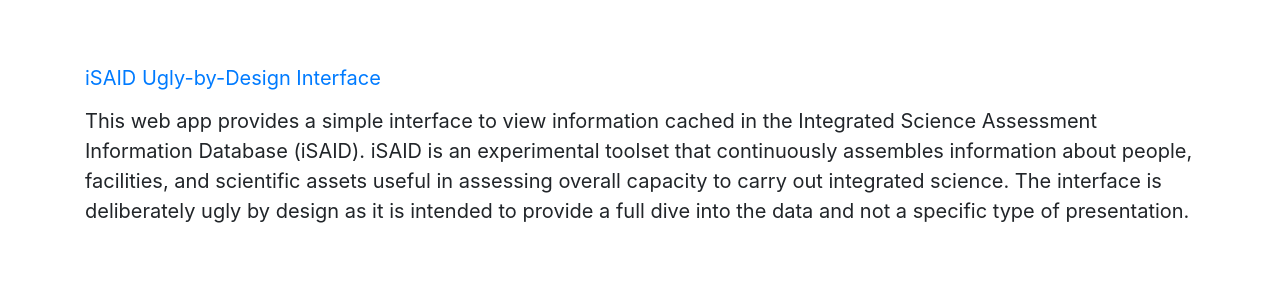
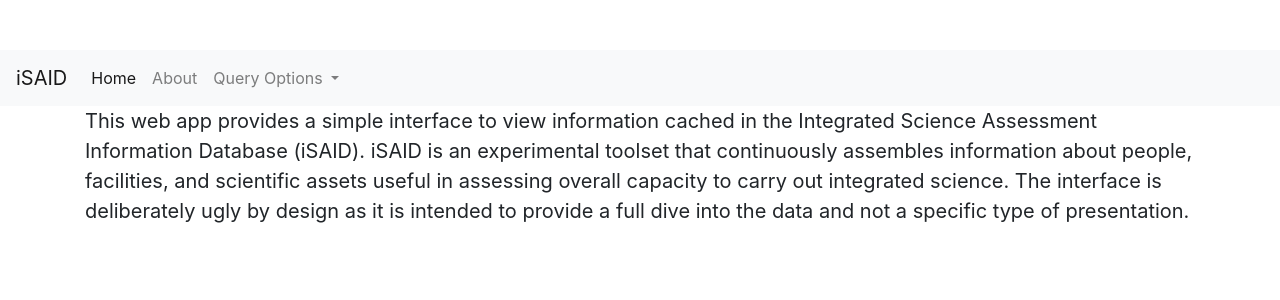
Before and after one commit to skybristol/isaid, a Flask app: page / in a window 1280 px wide. Shown: the top 300 px of the page. Run offline with Flask 2, Linux system fonts and the light colour scheme; some libraries are stand-ins or nearby versions.

Commit message:
Added about and navbar

```diff
--- a/app.py
+++ b/app.py
@@ -6,6 +6,10 @@ app = Flask(__name__)
 @app.route("/")
 def home():
     return render_template("home.html")
+
+@app.route("/about")
+def about():
+    return render_template("about.html")
 
 @app.route("/person/<person_id>", methods=['GET'])
 def lookup_person(person_id):
--- a/requirements.txt
+++ b/requirements.txt
@@ -6,6 +6,5 @@ Jinja2==2.11.2
 MarkupSafe==1.1.1
 Werkzeug==1.0.1
 validators==0.18.1
-requests==2.24.0
 pandas==1.1.4
 psycopg2-binary==2.8.6
--- a/templates/base.html
+++ b/templates/base.html
@@ -9,13 +9,35 @@
     <link href="{{ url_for('static', filename='css/main.css') }}" rel="stylesheet">
   </head>
   <body>
-    <div class="navbar navbar-inverse navbar-fixed-top" role="navigation">
-      <div class="container">
-        <div class="navbar-header">
-          <a class="navbar-brand" href="{{ url_for('home')}}">iSAID Ugly-by-Design Interface</a>
+    <nav class="navbar navbar-expand-lg navbar-light bg-light">
+        <a class="navbar-brand" href="{{ url_for('home')}}">iSAID</a>
+        <button class="navbar-toggler" type="button" data-toggle="collapse" data-target="#navbarSupportedContent" aria-controls="navbarSupportedContent" aria-expanded="false" aria-label="Toggle navigation">
+          <span class="navbar-toggler-icon"></span>
+        </button>
+
+        <div class="collapse navbar-collapse" id="navbarSupportedContent">
+          <ul class="navbar-nav mr-auto">
+            <li class="nav-item active">
+              <a class="nav-link" href="{{ url_for('home')}}">Home <span class="sr-only">(current)</span></a>
+            </li>
+            <li class="nav-item">
+              <a class="nav-link" href="{{ url_for('about')}}">About</a>
+            </li>
+            <li class="nav-item dropdown">
+              <a class="nav-link dropdown-toggle" href="#" id="navbarDropdown" role="button" data-toggle="dropdown" aria-haspopup="true" aria-expanded="false">
+                Query Options
+              </a>
+              <div class="dropdown-menu" aria-labelledby="navbarDropdown">
+                <a class="dropdown-item" href="#">Action</a>
+                <a class="dropdown-item" href="#">Another action</a>
+                <div class="dropdown-divider"></div>
+                <a class="dropdown-item" href="#">Something else here</a>
+              </div>
+            </li>
+          </ul>
         </div>
-      </div>
-    </div>
+      </nav>
+
     <div class="container">
       {% block container %}{% endblock %}
     </div>
```
Also changed, not shown: templates/about.html (added, +7 -0 lines).
